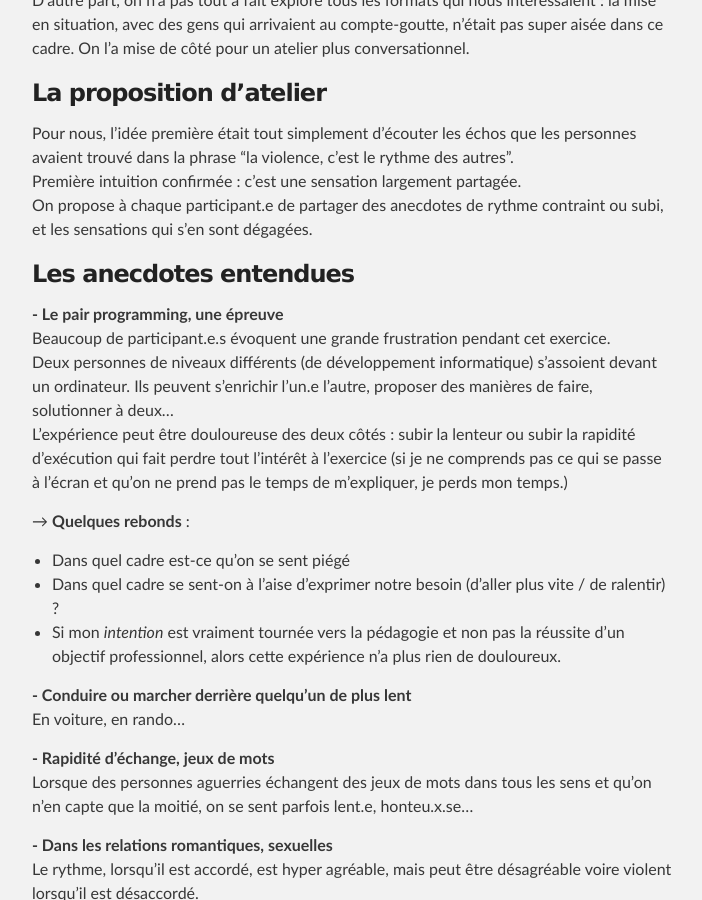
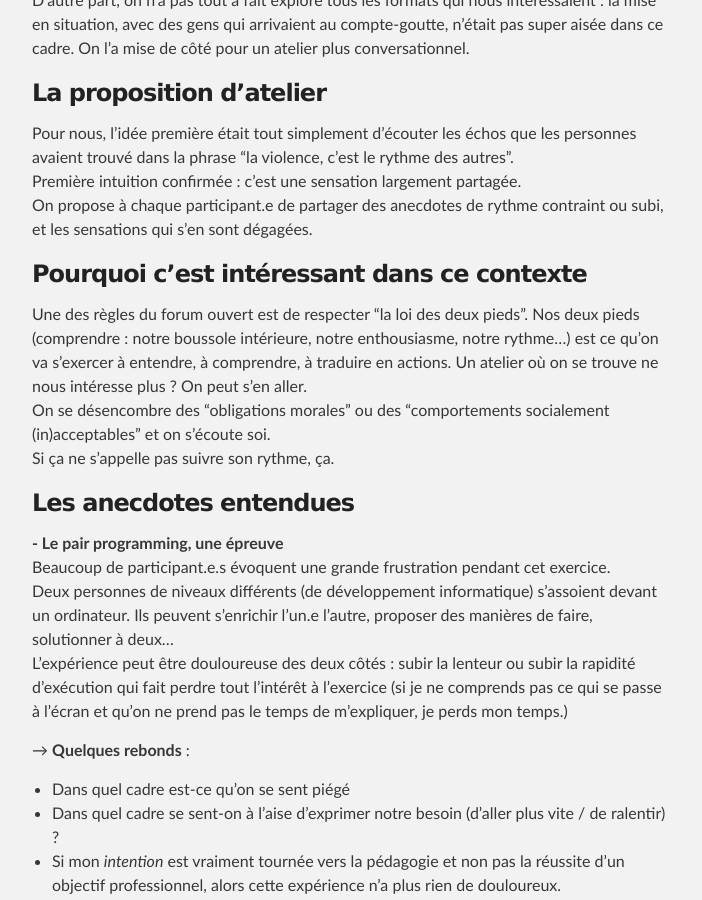
Before and after one commit to Julia-barbelane/des-conf-entre-meufs, a Jekyll site: the page built from ressources/atelier-AOF-la-violence-cest-le-rythme-des-autres.md, in a window 1280 px wide and 900 px high, scrolled down 703 px. Shown: the whole window, without its empty margins (288-990 px from the left). Built offline with Jekyll 4.4.1, drawn with Linux system fonts in a browser that asks for light colours; our own code applies the rules of GitHub Pages for plain Markdown files.

Commit message:
Petit ajout

```diff
--- a/ressources/atelier-AOF-la-violence-cest-le-rythme-des-autres.md
+++ b/ressources/atelier-AOF-la-violence-cest-le-rythme-des-autres.md
@@ -11,6 +11,11 @@ D'autre part, on n'a pas tout à fait exploré tous les formats qui nous intére
 Pour nous, l'idée première était tout simplement d'écouter les échos que les personnes avaient trouvé dans la phrase "la violence, c'est le rythme des autres".
 Première intuition confirmée : c'est une sensation largement partagée.
 On propose à chaque participant.e de partager des anecdotes de rythme contraint ou subi, et les sensations qui s'en sont dégagées.
+
+### Pourquoi c'est intéressant dans ce contexte
+Une des règles du forum ouvert est de respecter "la loi des deux pieds". Nos deux pieds (comprendre : notre boussole intérieure, notre enthousiasme, notre rythme...) est ce qu'on va s'exercer à entendre, à comprendre, à traduire en actions. Un atelier où on se trouve ne nous intéresse plus ? On peut s'en aller.
+On se désencombre des "obligations morales" ou des "comportements socialement (in)acceptables" et on s'écoute soi.
+Si ça ne s'appelle pas suivre son rythme, ça.
 
 ### Les anecdotes entendues
 **- Le pair programming, une épreuve**
```
